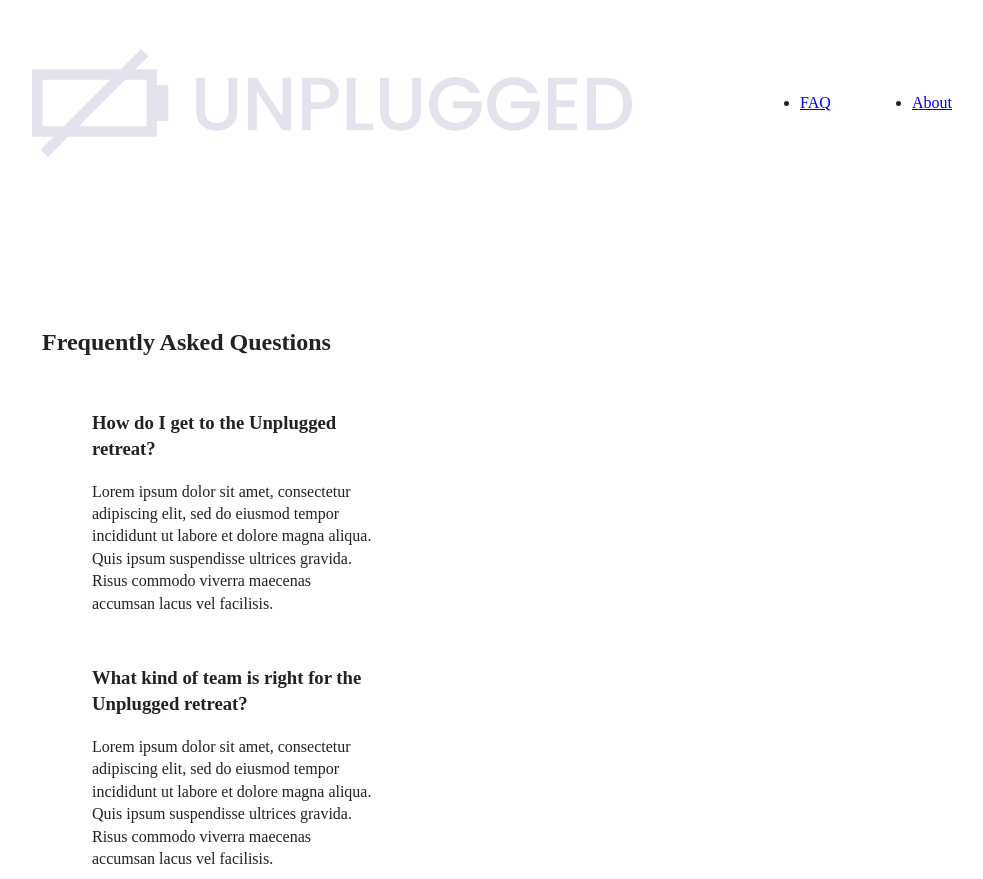
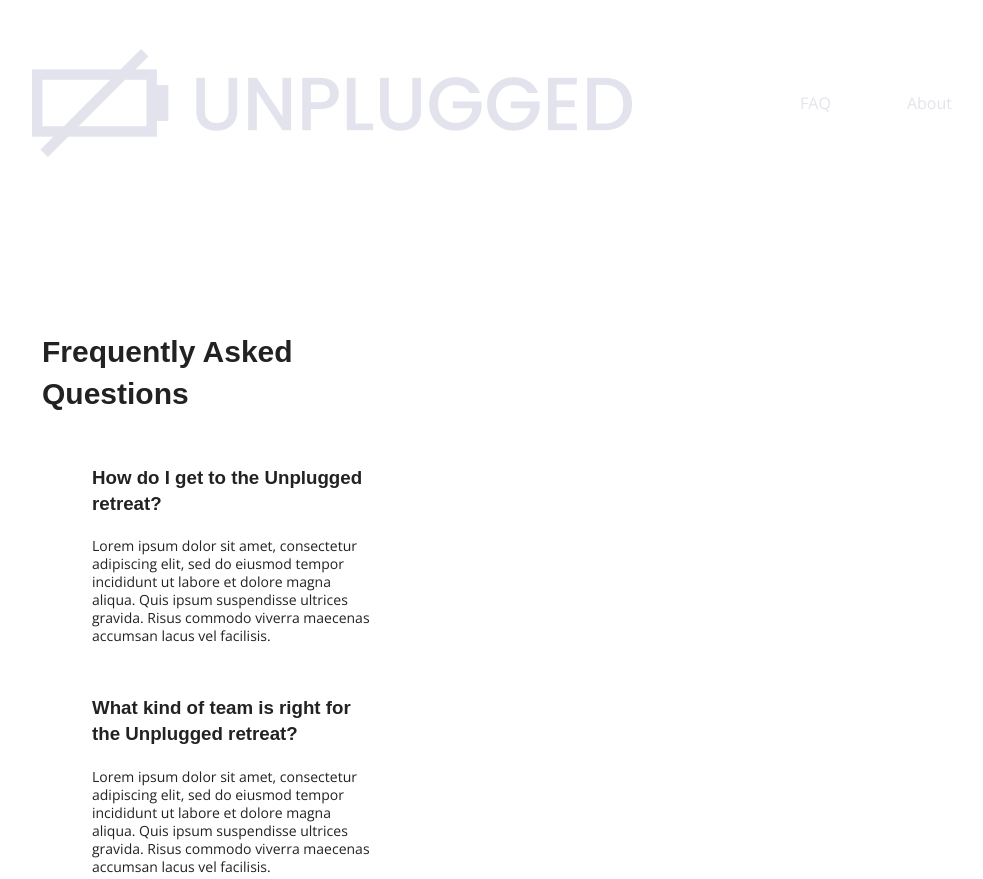
Before and after one commit to devtiata/unplugged-retreat, a website: page faq/index.html in a window 1280 px wide. Shown: the top 879 px of the page, without its empty margins (168-1151 px from the left). Drawn offline with nearby package versions, Linux system fonts and the light colour scheme.

Commit message:
Text styles

```diff
--- a/css/main.css
+++ b/css/main.css
@@ -87,7 +87,64 @@ textarea {
    Author's custom styles
    ========================================================================== */
 
-/*------ Base Header - Footer Styles -----------*/
+/*---- GENERAL STYLES -----*/
+
+html{
+  font-size: 16px;
+}
+
+body {
+  font-family: 'Open Sans', sans-serif;
+  font-size: 1em;
+  text-align: left;
+}
+
+ul,
+ol{
+  list-style-type: none;
+}
+
+a{
+  color: #e2e3ed;
+  text-decoration: none;
+}
+
+h2 {
+  font-family: 'Poppin', sans-serif;
+  font-size: 1.875em;
+}
+
+h3,
+h4 {
+  font-family: 'Poppin', sans-serif;
+  font: 1.125em;
+  margin: 20px 0;
+}
+
+p {
+  font-size: .875em;
+  line-height: 1.285;
+}
+
+img {
+
+}
+
+figure {
+
+}
+
+address {
+  font-style: normal;
+}
+
+.content-wrapper {
+  width: 90%;
+  margin: 50px 0;
+}
+
+
+   /*------ Base Header - Footer Styles -----------*/
 
 header,
 footer {
@@ -220,6 +277,7 @@ aside {
   justify-content: center;
   align-items: center;
   flex-flow: row wrap;
+  flex-basis: 60%;
 }
 
 .features p {
--- a/faq/index.html
+++ b/faq/index.html
@@ -16,6 +16,7 @@
   <link rel="apple-touch-icon" href="icon.png">
   <!-- Place favicon.ico in the root directory -->
 
+  <link href="https://fonts.googleapis.com/css?family=Open+Sans:400,700|Poppins:500,700" rel="stylesheet">
   <link rel="stylesheet" href="../css/normalize.css">
   <link rel="stylesheet" href="../css/main.css">
 
```
Also changed, not shown: about/index.html (+1 -0 lines), index.html (+1 -0 lines).
